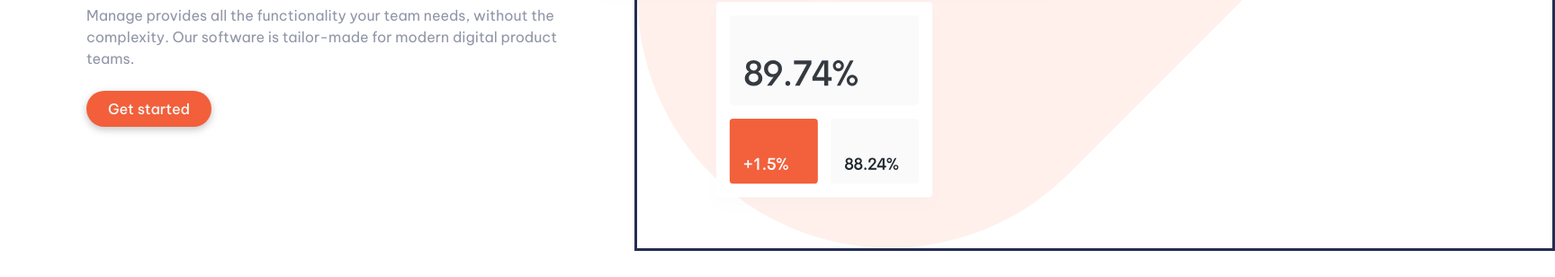
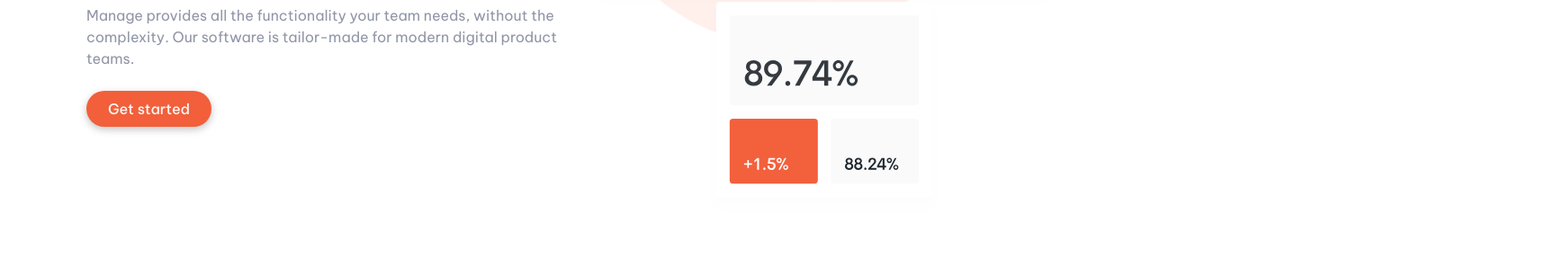
Before and after one commit to Zakaria-Bnh/Manage-landing-page, a website: page index.html in a window 1280 px wide. Shown: the part 350-658 px from the top of the page at 90% size, 1728 px wide, since content can reach past the window. Drawn offline with Linux system fonts and the light colour scheme.

Commit message:
final retouches before cleaning the code

```diff
--- a/styles/styles.css
+++ b/styles/styles.css
@@ -70,6 +70,7 @@ a:not([class]) {
 }
 a {
   text-decoration: none;
+  cursor: pointer;
 }
 a,button {
   cursor: pointer;
@@ -129,7 +130,7 @@ select {
   /* padding-inline: 10%; */
   margin-inline: auto;
 }
-@media (min-width: 768px) {
+@media (min-width: 769px) {
   .container{
     width: min(85%, 1110px);
   }
@@ -140,6 +141,7 @@ select {
 }
 
 .primary-button {
+  cursor: pointer;
   background-color: var(--Bright-Red);
   color: var(--Vary-Light-Gray);
   padding: var(--s-75) var(--s-300) ;
@@ -154,6 +156,9 @@ select {
 .primary-button[data-reversed]:hover {
   opacity: .7;
 }
+.primary-button[data-reversed]:hover {
+  opacity: .7;
+}
 .primary-button[data-reversed] {
   background-color: var(--Vary-Light-Gray);
   color: var(--Bright-Red);
@@ -164,6 +169,7 @@ select {
   white-space: nowrap;
   line-height: 1;
   box-shadow: rgba(0, 0, 0, 0.24) 0px 3px 8px;
+  z-index: 1;
 }
 
 .two-columns {
@@ -197,6 +203,7 @@ body {
   color: var(--Dark-Blue);
   height: 200vh;
   overflow-x: hidden;
+  max-width: 100vw;
 }
 body[data-scroll] {
   position: fixed;
@@ -317,23 +324,35 @@ body p {
 
 /* section hero */
 
-.hero-section {
-  position: relative;
+
+.hero-section::before {
+
+  content: '';
+  position: absolute;
+  background-image: url(/images/bg-tablet-pattern.svg);
+  background-repeat: no-repeat;
+  background-size: 130%;
+  width: 110%;
+  /* width: 90%; */
+  aspect-ratio: 1 / 1.3;
+  max-height: 75vh;
+  top: -20%;
+  right: -25%;
+  z-index: -1;
+  background-position: bottom left;
+}
+@media (min-width: 769px ) {
+  .hero-section::before {
+    width: 49%;
+    top: 0;
+    right: 0;
+    height: 40%;
+  }
 }
 
-@media (min-width: 769px) {
+@media (min-width: 990px) {
   .hero-section::before {
-    border: solid;
-    content: '';
-    position: absolute;
-    background-image: url(/images/bg-tablet-pattern.svg);
-    background-repeat: no-repeat;
-    width: 94%;
-    height: 100%;
-    z-index: -1;
-    right: -50%;
-    background-size: 103%;
-    background-position: bottom left;
+    height: 50%;
 }
 }
 .hero-text {
@@ -353,7 +372,21 @@ body p {
     margin: auto;
   }
 }
+@media (max-width: 640px) {
 
+  .hero-section::after {
+  content: '';
+  position: absolute;
+  background-image: url(../images/bg-tablet-pattern.svg);
+  background-repeat: no-repeat;
+  background-size: contain;
+  width: 83%;
+  height: 68%;
+  top: 68%;
+  right: -43%;
+  z-index: -1;
+}
+}
 
 /* section manage features */
 .manage-features {
@@ -420,7 +453,7 @@ body p {
 .testimonials-section {
   position: relative;
 }
-@media (min-width: 768px) {
+@media (min-width: 769px) {
   .testimonials-section::before {
     content: '';
     position: absolute;
@@ -435,7 +468,7 @@ body p {
     top: -100%;
 }
   }
-}
+
 .testimonials-header {
   font-size: 2rem;
   margin-block: 2rem;
@@ -500,7 +533,7 @@ body p {
   left: -60%;
   width: 100%;
 }
-@media (min-width: 768px) {
+@media (min-width: 769px) {
   .Cta-section-wrapper {
     flex-direction: row;
     justify-content: space-between;
@@ -591,7 +624,7 @@ footer {
 .copyright-desktop {
   font-size: 14px;
 }
-@media (min-width: 768px) {
+@media (min-width: 769px) {
   .footer-wrapper {
     justify-content: space-between;
     flex-direction: row-reverse;
```
Also changed, not shown: index.html (+2 -0 lines), html.html (deleted).
